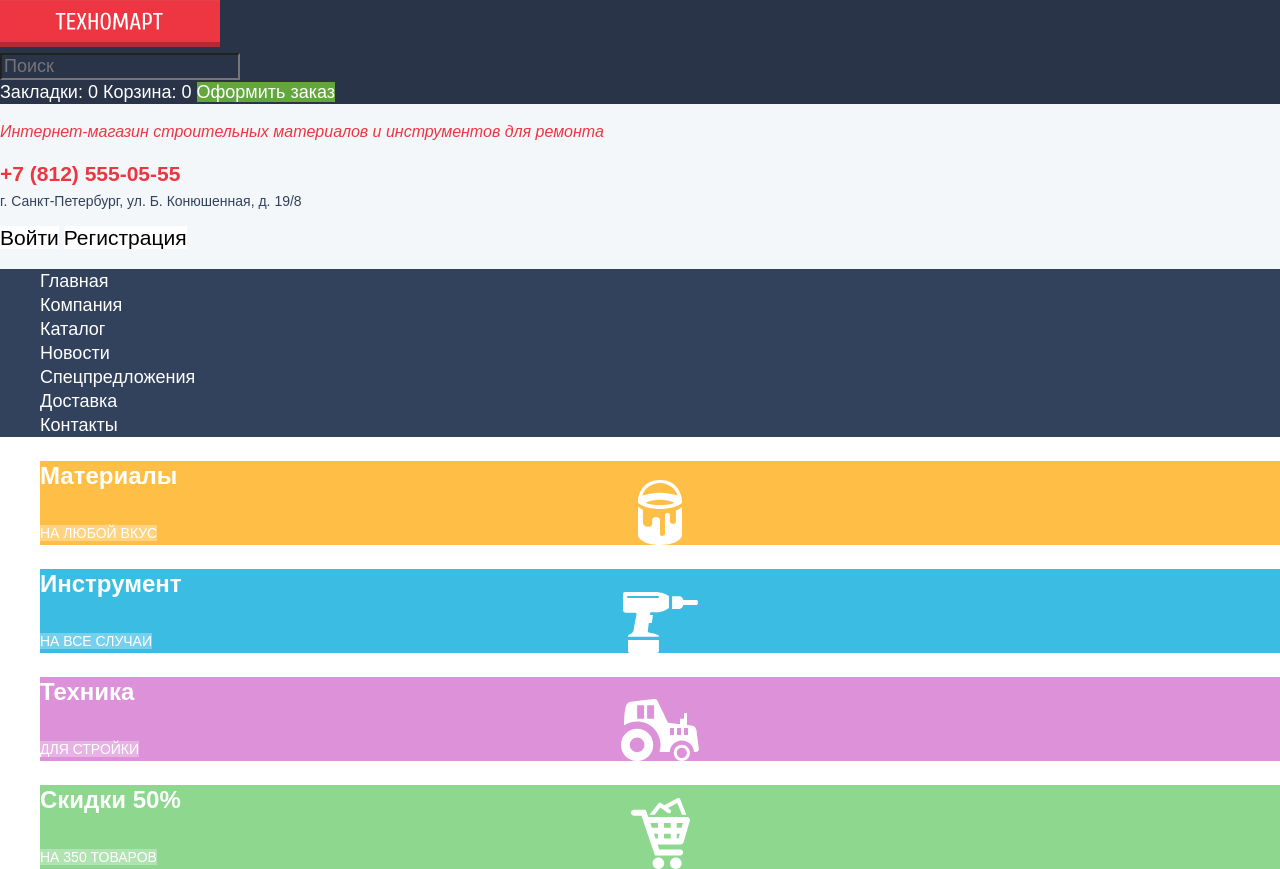
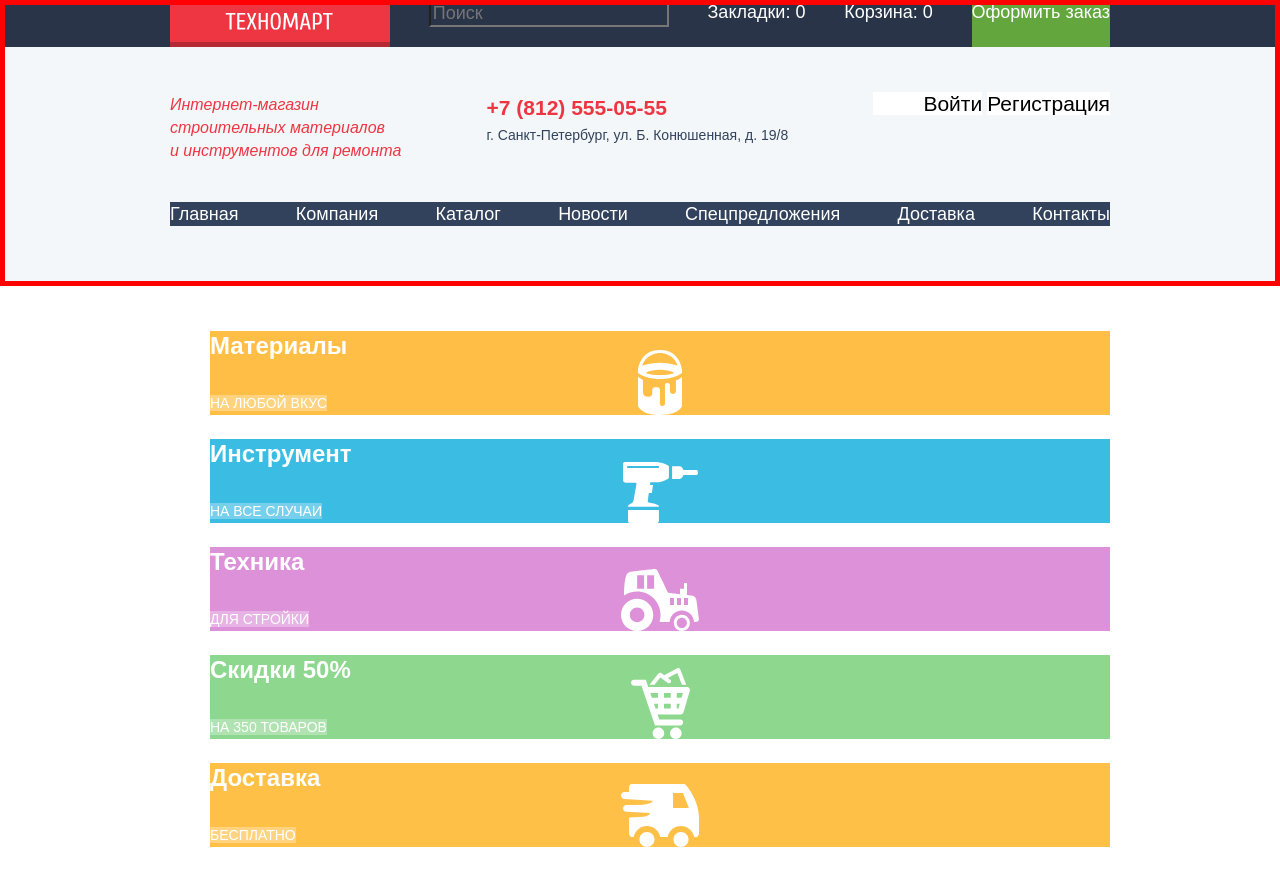
Before and after one commit to tatyana-shestakova/875833-technomart-28, a plain HTML site: page index.html in a window 1280 px wide. Shown: the top 869 px of the page. Drawn offline with Linux system fonts and the light colour scheme; a web font is replaced by a local one.

Commit message:
Начинаем строить сетку: построила сетку шапки

```diff
--- a/css/style.css
+++ b/css/style.css
@@ -39,6 +39,26 @@ img {
   height: auto;
 }
 
+
+/* Сетка */
+
+.page {
+  height: 100%;
+}
+
+.page-body {
+  min-height: 100%;
+  display: grid;
+  grid-template-rows: min-content 1fr min-content;
+  align-content: start;
+}
+
+.box {
+  width: 940px;
+  margin: 0 auto;
+}
+
+
 /* Скрытые элементы */
 
 .visually-hidden {
@@ -52,8 +72,22 @@ img {
   overflow: hidden;
 }
 /* Стилизация шапки */
+.main-header {
+  outline: 5px solid red; /*удалить*/
+  outline-offset: -5px; /*удалить*/
+  margin-bottom: 21px;
+  background-color: var(--basic-font-lightgrey-color);
+}
+
+.main-header p {
+  margin: 0;
+  padding: 0;
+}
 
 .main-navigation {
+  display: flex;
+  flex-direction: column;
+  align-items: center;
   font-size: 18px;
   line-height: 24px;
   color: var(--basic-font-black-color);
@@ -63,9 +97,21 @@ img {
   line-height: 24px;
 }
 
+.header-logo {
+  width: 220px;
+  height: 47px;
+}
+
 .navigation-wrapper {
   background-color: var(--special-grey);
   color: var(--basic-white);
+  width: 100%;
+  margin-bottom: 46px;
+}
+
+.navigation-box {
+  display: flex;
+  justify-content: space-between;
 }
 
 .navigation-wrapper input {
@@ -91,6 +137,12 @@ img {
   color: rgba(255, 255, 255, 0.5);
 }
 
+.user-information-container {
+  display: flex;
+  justify-content: space-between;
+  margin-bottom: 40px;
+}
+
 .btn-place-order,
 .btn-place-order:focus,
 .btn-place-order:active {
@@ -105,12 +157,12 @@ img {
   background-color: var(--basic-red);
 }
 
-.btns-user a,
-.btns-user p {
+.btns-user a {
   color: var(--basic-font-black-color);
   background-color: var(--basic-white);
   font-size: 21px;
   line-height: 21px;
+  max-width: 150px;
 }
 
 .btns-user a:hover {
@@ -125,6 +177,10 @@ img {
   background-color: var(--basic-font-lightgrey-color);
   font-size: 16px;
   line-height: 18px;
+}
+
+.btn-login {
+  padding-left: 50px;
 }
 
 .header-tagline {
@@ -148,8 +204,14 @@ img {
 }
 
 .site-navigation {
+  width: 940px;
   list-style: none;
+  margin: 0;
+  padding: 0;
   background-color: var(--basic-font-deepblue-color);
+  display: flex;
+  justify-content: space-between;
+  margin-bottom: 60px;
 }
 
 .site-navigation a,
--- a/index.html
+++ b/index.html
@@ -1,5 +1,5 @@
 <!DOCTYPE html>
-<html lang="ru">
+<html class="page" lang="ru">
   <head>
     <meta charset="utf-8">
     <title>HTML Academy: Техномарт</title>
@@ -7,10 +7,11 @@
     <link href="css/normalize.css" rel="stylesheet">
     <link href="css/style.css" rel="stylesheet">
   </head>
-  <body>
+  <body class="page-body">
     <header class="main-header">
       <nav class="main-navigation">
         <div class="navigation-wrapper">
+          <div class="box navigation-box">
             <a tabindex="0" class="header-logo">
               <img src="img/logo-technomart.png" width="220" height="47" alt="Логотип Техномарта">
             </a>
@@ -21,9 +22,12 @@
             <a href="" class="btn-basket">Корзина: 0</a>
             <a href="" class="btn-place-order">Оформить заказ</a>
           </div>
+        </div>
+        <div class="box">
           <div class="navigation-container">
+            <div class="user-information-container">
               <p class="header-tagline">
-            Интернет-магазин строительных материалов и инструментов для ремонта
+                Интернет-магазин<br/> строительных материалов<br/> и инструментов для ремонта
               </p>
               <p class="header-adress">
                 <a href="tel:+78125550555">+7 (812) 555-05-55</a><br/>
@@ -32,6 +36,7 @@
               <div class="btns-user">
                 <a href="" class="btn-login">Войти</a>
                 <a href="" class="btn-registration">Регистрация</a>
+              </div>
             </div>
             <ul class="site-navigation">
               <li><a tabindex="0">Главная</a></li>
@@ -43,9 +48,10 @@
               <li><a href="">Контакты</a></li>
             </ul>
           </div>
+        </div>
       </nav>
     </header>
-    <main>
+    <main class="box">
       <section class="advantages">
         <h1 class="visually-hidden"> Наши предложения </h1>
         <ul class="advantages-list">
@@ -210,7 +216,7 @@
       </div>
     </main>
     <footer class="main-footer">
-      <div class="footer-container-dark-grey">
+      <div class="footer-container box">
         <a tabindex="0">
           <img src="img/logo-technomart-footer.png" width="220" height="68" alt="Здесь логотип Техномарта, который означает, что сейчас начнётся футер нашего сайта">
         </a>
@@ -232,6 +238,7 @@
         </ul>
       </div>
       <div class="footer-container-ligth-grey">
+        <div class="box">
           <p>
             © 2010–2019 Компания «Техномарт»<br>
             Все права защищены
@@ -249,6 +256,7 @@
             Разработано —<br/>
             <a href="https://htmlacademy.ru/intensive/htmlcss">htmlacademy.ru</a>
           </p>
+        </div>
       </div>
     </footer>
     <section class="modal">
```
Also changed, not shown: catalog.html (+13 -5 lines). Lines whose indentation alone changed are shown as unchanged.
